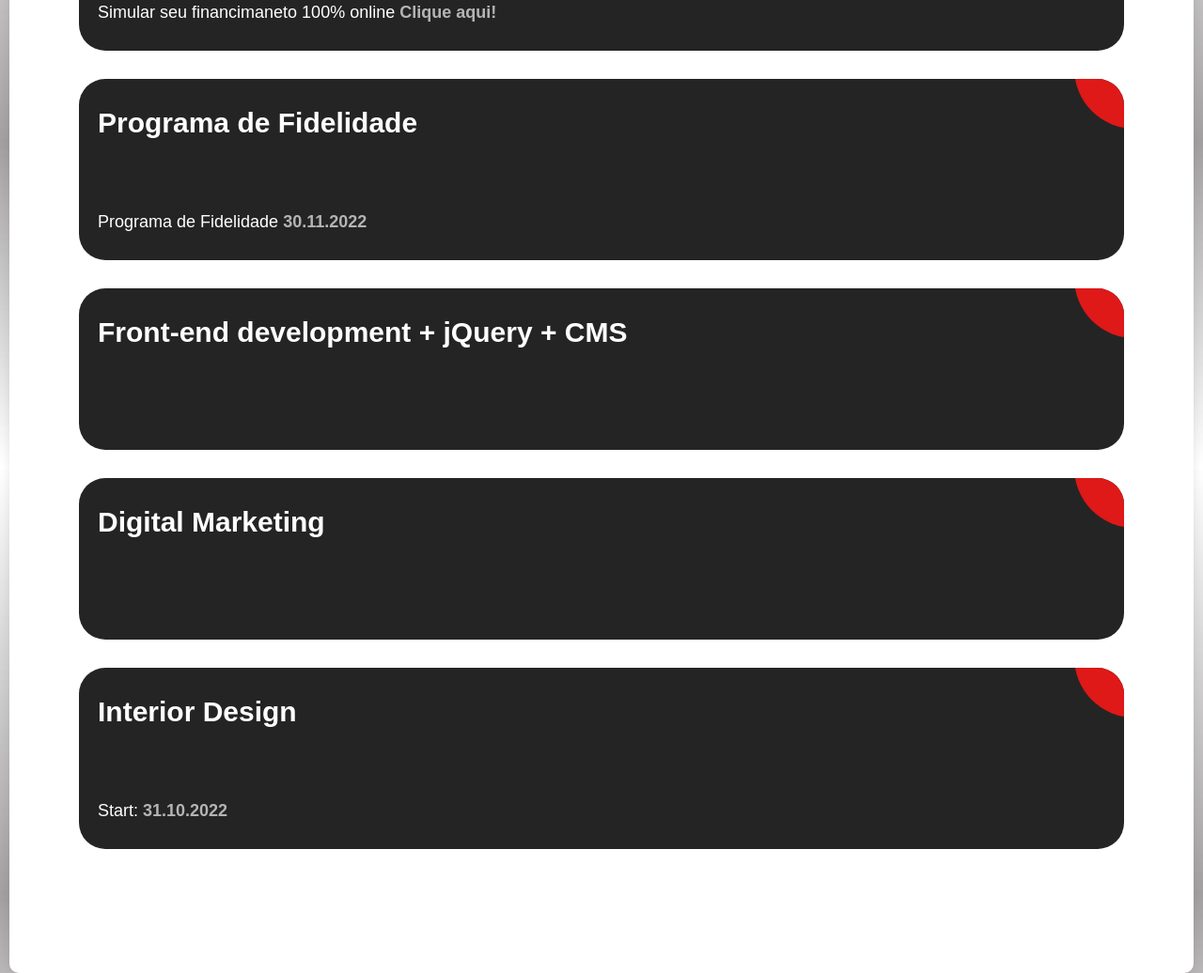
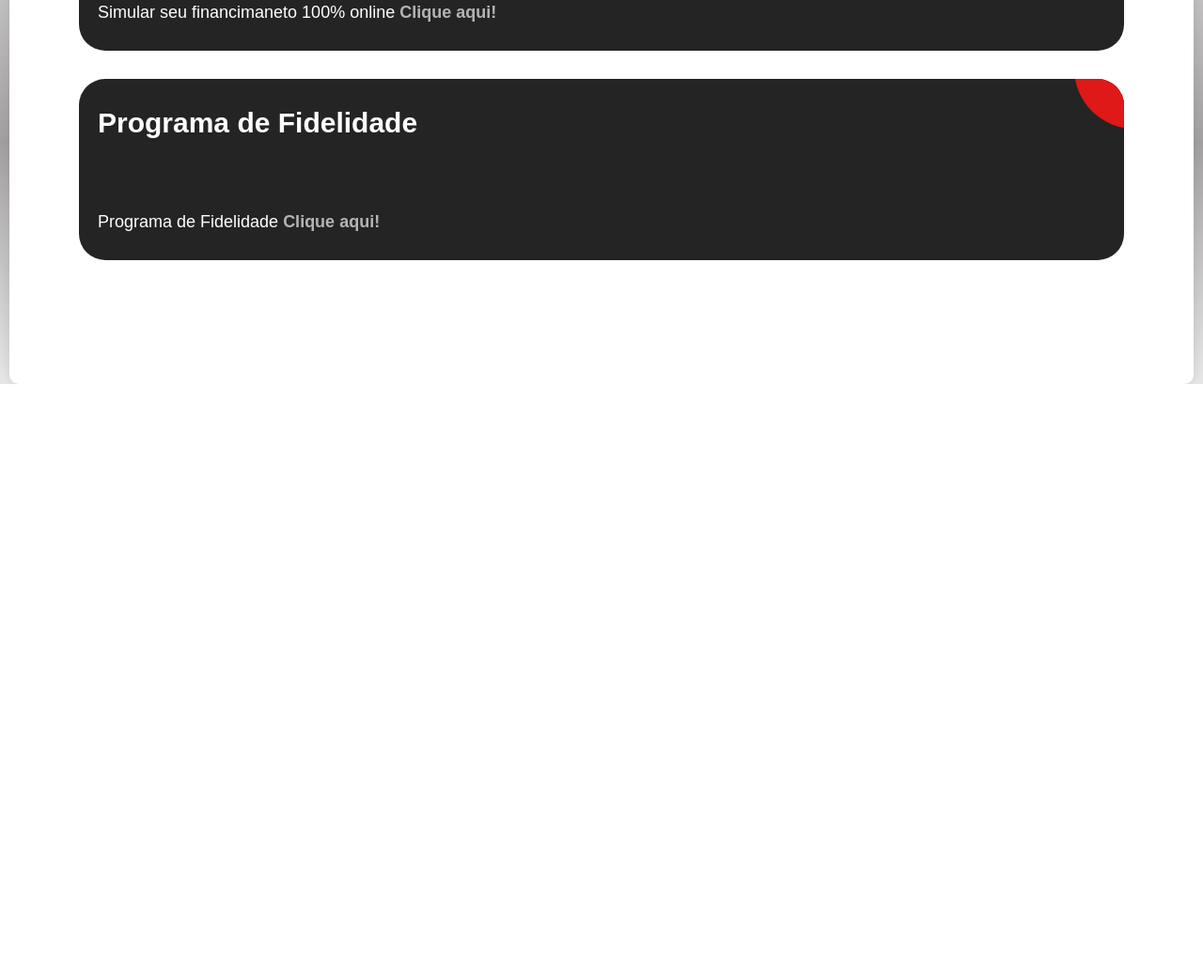
Before and after one commit to Automilmultimarcas/Automilmultimarcas.github.io, a plain HTML site: page main.html in a window 1280 px wide. Shown: the part 1104-2140 px from the top of the page at 94% size. After the commit the page ends 1513 px from the top, so only its background shows below. Drawn offline with Linux system fonts and the light colour scheme.

Commit message:
Add files via upload

```diff
--- a/main.html
+++ b/main.html
@@ -411,7 +411,7 @@ border: 1px solid black;
             #chat-container {
     font-family: Arial, sans-serif;
             width: 330px;
-            height: 300px;
+            height: 380px;
             background-color: white;
             box-shadow: 0 0 10px rgba(0,0,0,0.1);
             display: flex;
@@ -487,7 +487,7 @@ border: 1px solid black;
     <!-- Main Content -->
     <div class="main-content">
 
-        <div onclick="abrirmodalchatbot()" style=" color: rgba(255, 255, 255, 0.781); left: 130px; cursor: pointer; border: 1px solid rgba(255, 255, 255, 0.438); margin: 0 auto;  position: fixed; margin: 0 auto; text-align: center; top: 80%; z-index: 5; background-color: rgba(26, 156, 43, 0.795); width: 200px; border-radius: 10px; padding: 10px;">
+        <div onclick="abrirmodalchatbot()" style=" color: rgba(255, 255, 255, 0.781); left: 100px; cursor: pointer; border: 1px solid rgba(255, 255, 255, 0.438); margin: 0 auto;  position: fixed; margin: 0 auto; text-align: center; top: 80%; z-index: 5; background-color: rgba(26, 156, 43, 0.795); width: 200px; border-radius: 10px; padding: 10px;">
             Assistente virtual
         </div>
 
@@ -596,48 +596,17 @@ border: 1px solid black;
                       <div class="ag-courses-item_date-box">
                         Programa de Fidelidade
                         <span class="ag-courses-item_date">
-                          30.11.2022
+                            Clique aqui!
                         </span>
                       </div>
                     </a>
                   </div>
 
-                  <div class="ag-courses_item">
-                    <a href="#" class="ag-courses-item_link">
-                      <div class="ag-courses-item_bg"></div>
 
-                      <div class="ag-courses-item_title">
-                        Front-end development&#160;+ jQuery&#160;+ CMS
-                      </div>
-                    </a>
-                  </div>
 
-                  <div class="ag-courses_item">
-                    <a href="#" class="ag-courses-item_link">
-                      <div class="ag-courses-item_bg">
-                      </div>
-                      <div class="ag-courses-item_title">
-                        Digital Marketing
-                      </div>
-                    </a>
-                  </div>
 
-                  <div class="ag-courses_item">
-                    <a href="#" class="ag-courses-item_link">
-                      <div class="ag-courses-item_bg"></div>
 
-                      <div class="ag-courses-item_title">
-                        Interior Design
-                      </div>
 
-                      <div class="ag-courses-item_date-box">
-                        Start:
-                        <span class="ag-courses-item_date">
-                          31.10.2022
-                        </span>
-                      </div>
-                    </a>
-                  </div>
 
                 </div>
               </div>
```
